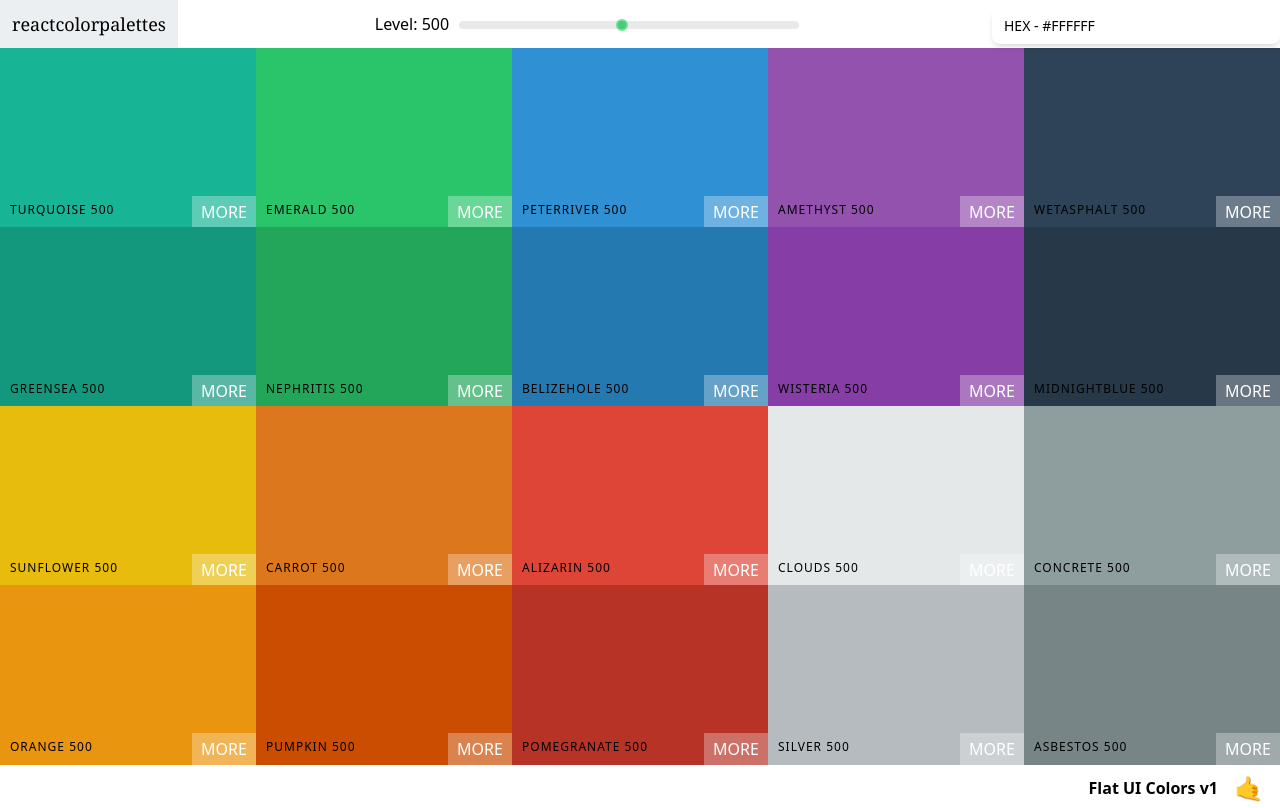
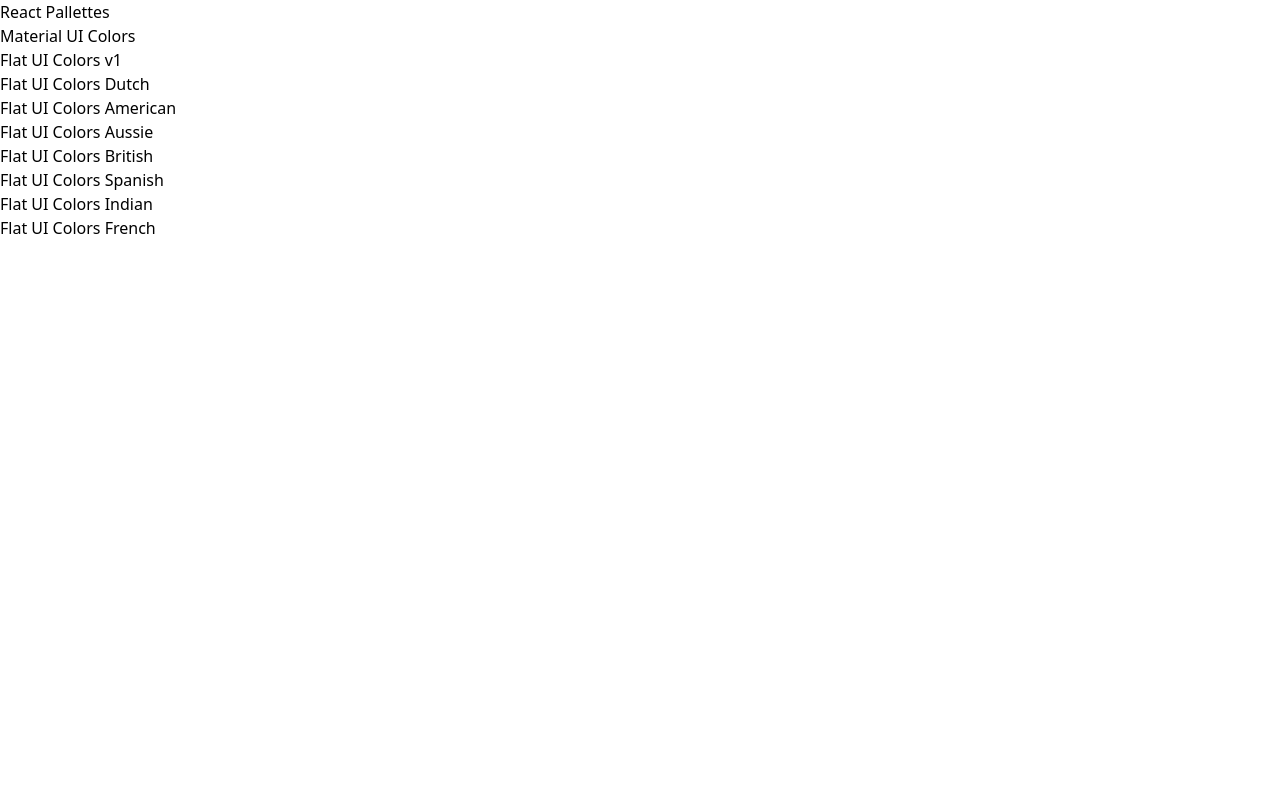
Before and after one commit to arzivre/color-palettes, a React (Vite) app: page / in a window 1280 px wide. Built offline with nearby package versions, Linux system fonts and the light colour scheme.

Commit message:
add PaletteList

```diff
--- a/src/App.tsx
+++ b/src/App.tsx
@@ -1,10 +1,11 @@
 import Palette from './components/Palette'
 import { Routes, Route, useParams } from 'react-router-dom'
+import PaletteList from './components/PaletteList'
 
 export default function App() {
   return (
     <Routes>
-      <Route path='/' element={<Palette />} />
+      <Route path='/' element={<PaletteList />} />
       <Route path='/palette/:id' element={<Palette />} />
     </Routes>
   )
--- a/src/components/Palette.tsx
+++ b/src/components/Palette.tsx
@@ -27,6 +27,12 @@
   { id: 3, name: 'RGBA - rgba(255,255,255,1.0)', value: 'rgba' },
 ]
 
+function findPalette(id: string) {
+  return seedColors.findIndex(function (palette) {
+    return palette.id === id
+  })
+}
+
 const Palette = () => {
   const { id } = useParams()
 
@@ -34,7 +40,7 @@
   const [type, setType] = useState(colorsType[0])
 
   const generatedPalette: GeneratedPalette = generatePalette(
-    seedColors[id ? Number(id) : 1]
+    seedColors[id ? findPalette(id) : 1]
   )
 
   const colorBoxes = generatedPalette.colors[level].map((color) => (
--- /dev/null
+++ b/src/components/PaletteList.tsx
@@ -0,0 +1,19 @@
+import seedColors from '../seedColors'
+import { Link } from 'react-router-dom'
+
+const PaletteList = () => {
+  return (
+    <div>
+      <h1>React Pallettes</h1>
+      <ol>
+        {seedColors.map((palette) => (
+          <li key={palette.id}>
+            <Link to={`palette/${palette.id}`}>{palette.paletteName}</Link>
+          </li>
+        ))}
+      </ol>
+    </div>
+  )
+}
+
+export default PaletteList
```
